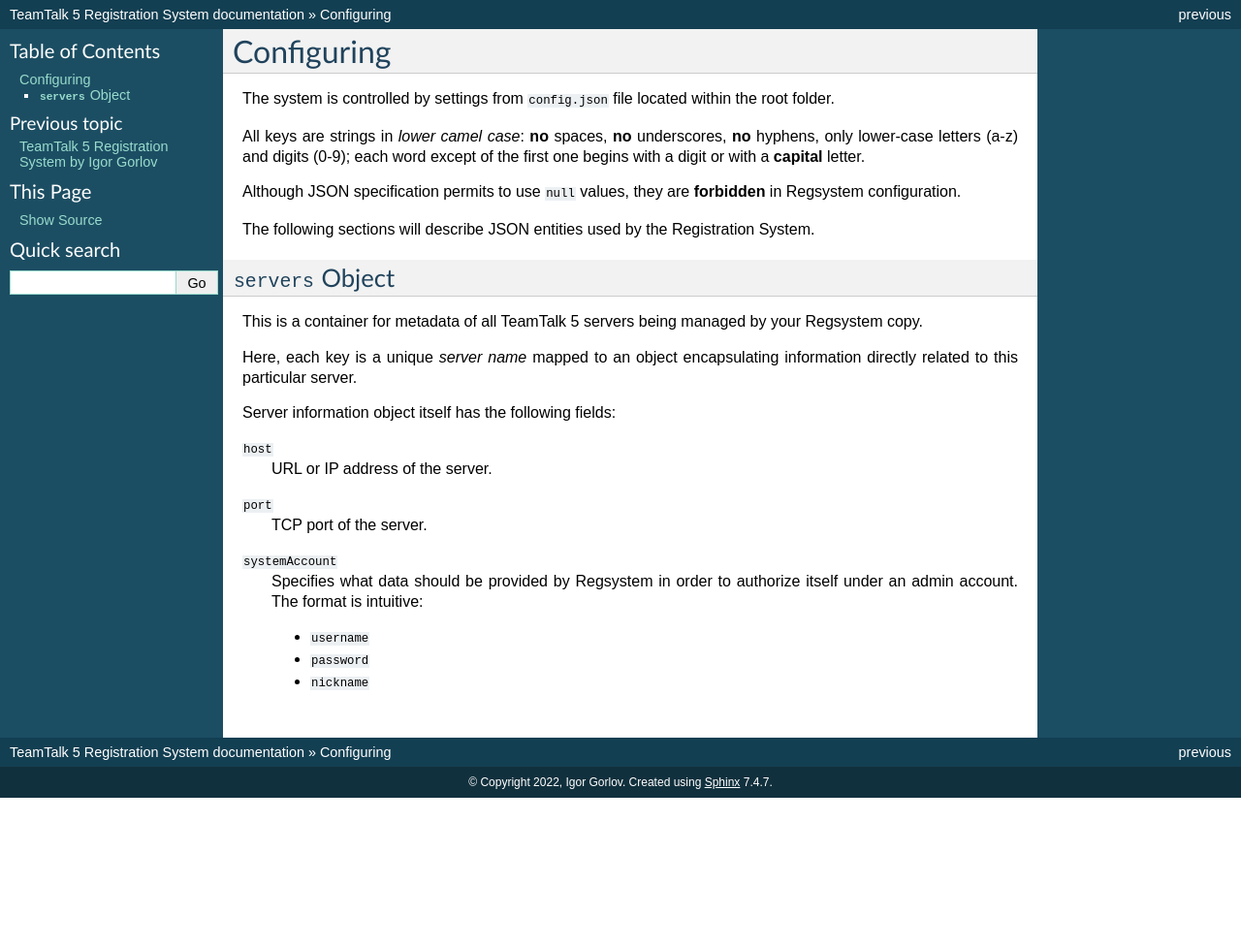
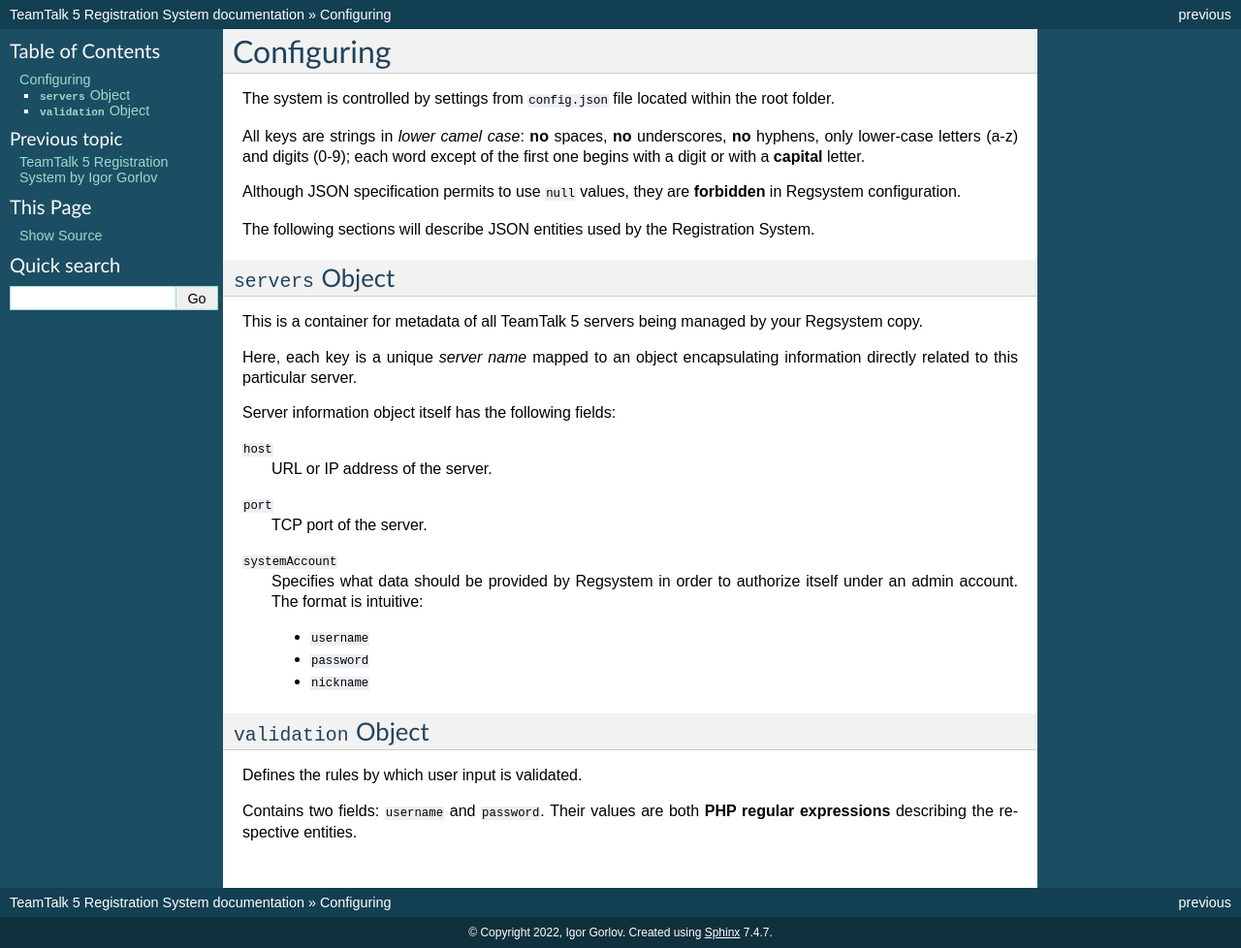
Before and after one commit to igor-gorlov/teamtalk-regsystem, a Sphinx documentation site: the page built from docs/configuring.rst, in a window 1280 px wide. Shown: the whole page at 97% size. Built offline with Sphinx 7.4.7, drawn with Linux system fonts in a browser that asks for light colours; before the commit the page ends 900 px from its top, so only the background shows below that.

Commit message:
In configuration guide, describe validation settings

```diff
--- a/docs/configuring.rst
+++ b/docs/configuring.rst
@@ -33,3 +33,10 @@
   * ``username``
   * ``password``
   * ``nickname``
+
+``validation`` Object
+---------------------
+
+Defines the rules by which user input is validated.
+
+Contains two fields: ``username`` and ``password``. Their values are both **PHP regular expressions** describing the respective entities.
```
